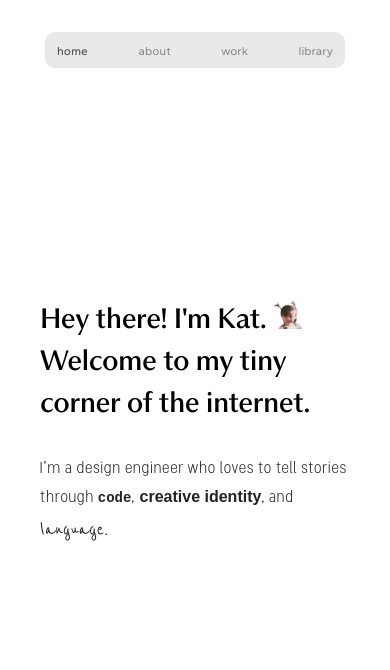
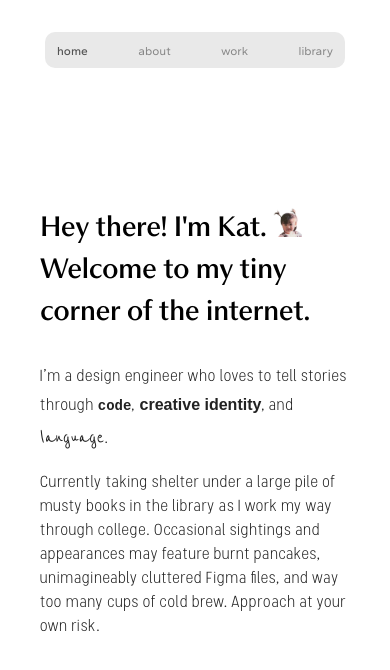
Before and after one commit to kiyatto/kiyatto.github.io, a React (Vite) app: page / in a window 390 px wide. Shown: the top 670 px of the page. Built offline with nearby package versions, Linux system fonts and the light colour scheme; a web font is replaced by a local one.

Commit message:
fav ico n

```diff
--- a/index.html
+++ b/index.html
@@ -3,6 +3,7 @@
   <head>
     <meta charset="UTF-8" />
     <meta name="viewport" content="width=device-width, initial-scale=1.0" />
+    <link rel="icon" type="image/png" href="/favicon.png" />
     <title>katreeya ong</title>
   </head>
   <body>
--- a/src/components/HomePage.jsx
+++ b/src/components/HomePage.jsx
@@ -46,7 +46,7 @@ const HomePage = () => {
                                     <span>.</span>
 
                                 </p>
-                                <p className="m-0 w-full hidden md:block font-stellar text-base font-light leading-normal">
+                                <p className="m-0 w-full font-stellar text-base font-light leading-normal">
                                 Currently taking shelter under a large pile of musty books in the library as I work my way through college.
                                 Occasional sightings and appearances may feature burnt pancakes, unimagineably cluttered Figma files, and way too many cups of cold brew.
                                 Approach at your own risk.
```
Also changed, not shown: public/favicon.png (added).
